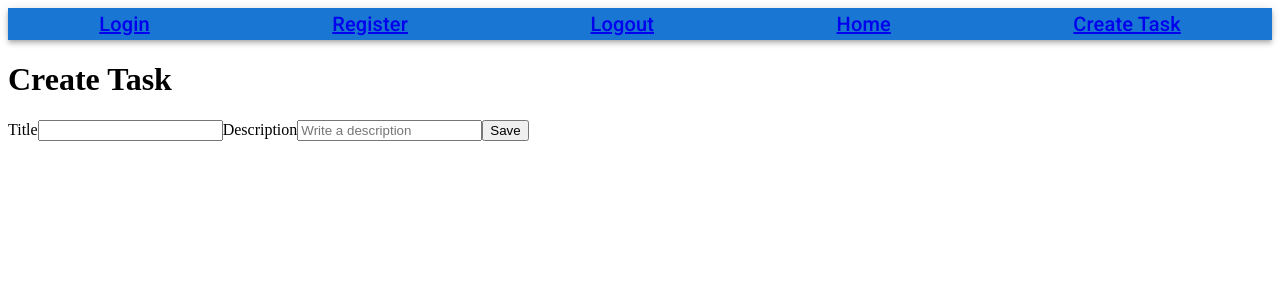
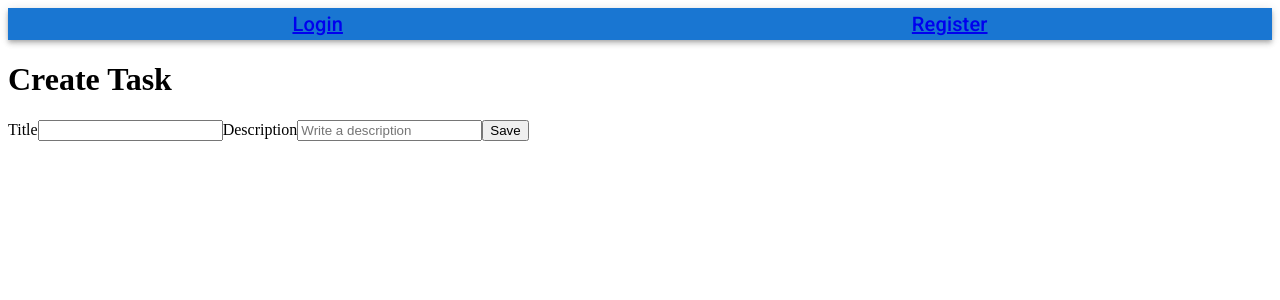
Before and after one commit to facundo1996/front-mern, a React (Vite) app: page /new in a window 1280 px wide. Shown: the top 300 px of the page. Built offline with nearby package versions, Linux system fonts and the light colour scheme.

Commit message:
Update Login errors

```diff
--- a/src/components/Navbar.jsx
+++ b/src/components/Navbar.jsx
@@ -1,35 +1,34 @@
-import { Link } from "react-router-dom";
+import { Link, useNavigate } from "react-router-dom";
 import { useUser } from "../context/UserContext.jsx";
-import { AppBar, Divider, Typography } from "@mui/material";
+import { AppBar, Typography } from "@mui/material";
+
 export default function Navbar() {
 
-  const { logoutUser } = useUser();
-
+  const { logoutUser, user } = useUser();
+  const navigate = useNavigate()
 
   function logout() {
     logoutUser();
-
+    navigate('/login')
     window.location.reload();
   }
 
   return (
     <AppBar position="relative" sx={{display: "flex", flexDirection:"row", justifyContent:"space-around"}}>
-      {/* <h1>MERN MYSQL</h1> */}
-      <Typography to="/login" variant="h6" component={Link} >
-        Login
-      </Typography>
-      <Typography to="/register" variant="h6" component={Link}>
-        Register
-      </Typography>
-      <Typography to="/logout" variant="h6" component={Link} onClick={logout}>
-        Logout
-      </Typography>
-      <Typography to="/" variant="h6" component={Link}>
-        Home
-      </Typography>
-      <Typography to="/new" variant="h6" component={Link}>
-        Create Task
-      </Typography>
+      {!user || Object.keys(user).length === 0 && (
+        <>
+          <Typography to="/login" variant="h6" component={Link} >Login</Typography>
+          <Typography to="/register" variant="h6" component={Link}>Register</Typography>
+        </>
+      )}
+      {user.id && (
+        <>
+          <Typography to="/" variant="h6" component={Link}>Home</Typography>
+          <Typography to="/tasks" variant="h6" component={Link}>Tasks</Typography>
+          <Typography to="/new" variant="h6" component={Link}>Create Task</Typography>
+          <Typography to="/logout" variant="h6" component={Link} onClick={logout}>Logout</Typography>
+        </>
+      )}
 
     </AppBar >
   )
--- a/src/context/UserContext.jsx
+++ b/src/context/UserContext.jsx
@@ -3,6 +3,8 @@ import { registerUserRequest, loginUserRequest, logoutRequest } from "../api/use
 import { useNavigate } from "react-router-dom";
 
 export const UserContext = createContext()
+
+
 
 export const useUser = () => {
   const context = useContext(UserContext)
@@ -27,9 +29,11 @@ export const UserContextProvider = ({ children }) => {
 
   const loginUser = async (user) => {
     try {
-      await loginUserRequest(user)
+      const result = await loginUserRequest(user);
+      setUser(result.data);
+      return result.data;
     } catch (error) {
-      console.log(error)
+      return error.response?.data || { error: "Error Login" };
     }
   };
 
@@ -41,7 +45,7 @@ export const UserContextProvider = ({ children }) => {
     }
   };
 
-  return <UserContext.Provider value={{ registerUser, loginUser, logoutUser }}>
+  return <UserContext.Provider value={{ user, registerUser, loginUser, logoutUser }}>
     {children} {/* Este children es todos los componentes porque no especificamos */}
   </UserContext.Provider>
 }
--- a/src/pages/Login.jsx
+++ b/src/pages/Login.jsx
@@ -1,11 +1,9 @@
 import { Formik, Field, Form } from 'formik';
-import { useTasks } from "../context/TaskContext.jsx";
 import { useUser } from "../context/UserContext.jsx";
-import { useParams } from 'react-router-dom';
-import { useEffect, useState } from 'react';
-
+import { useNavigate } from 'react-router-dom';
 
 export default function TaskForm() {
+  const navigate = useNavigate()
   const { loginUser } = useUser()
 
   return (
@@ -17,8 +15,12 @@ export default function TaskForm() {
           password: '',
         }}
         onSubmit={async (values) => {
-          console.log(values)
-          await loginUser(values)
+          const response = await loginUser(values);
+          if (response.id) {
+            navigate('/');
+          } else {
+            alert(response.message)
+          }
         }}
       >
         <Form>
```
